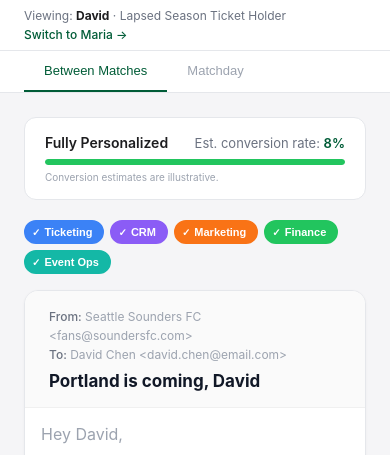
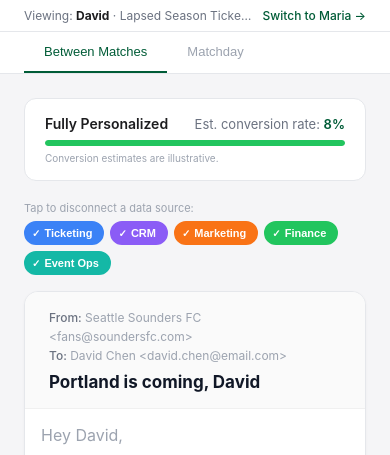
Before and after one commit to Tkranwin/fan-intelligence-prototype, a Flask app: page /briefing/david in a window 390 px wide. Shown: the part 52-507 px from the top of the page. Run offline with Flask 3, Linux system fonts and the light colour scheme.

Commit message:
Fix duplicate persona switcher and mobile layout consistency
- Remove duplicate persona switcher from nav (keep only persona-bar)
- Prevent persona-bar from wrapping on mobile with nowrap
- Add "Tap to disconnect" label above mobile toggle pills

Co-Authored-By: Claude Opus 4.6 (1M context) <noreply@anthropic.com>

```diff
--- a/templates/briefing.html
+++ b/templates/briefing.html
@@ -34,13 +34,12 @@
     .persona-bar {
       background: #ffffff; border-bottom: 1px solid #e5e7eb;
       padding: 8px 24px; display: flex; align-items: center; justify-content: space-between;
-      flex-wrap: wrap; gap: 4px;
+      flex-wrap: nowrap; gap: 8px;
     }
-    .persona-bar-info { font-size: 12px; color: #6b7280; }
+    .persona-bar-info { font-size: 12px; color: #6b7280; white-space: nowrap; overflow: hidden; text-overflow: ellipsis; min-width: 0; }
     .persona-bar-info strong { color: #1d1d1f; }
-    .persona-bar-switch { font-size: 12px; color: #005C37; text-decoration: none; font-weight: 500; }
+    .persona-bar-switch { font-size: 12px; color: #005C37; text-decoration: none; font-weight: 500; white-space: nowrap; flex-shrink: 0; }
     .persona-bar-switch:hover { color: #00804d; }
-    .desktop-only { display: flex; }
     @media (max-width: 768px) {
       .desktop-only { display: none; }
     }
@@ -207,6 +206,7 @@
     @media (max-width: 768px) {
       .toggle-panel { display: none; }
       .mobile-toggles { display: flex; }
+      .mobile-toggles-label { display: block !important; }
       .content-grid { flex-direction: column; }
       .briefing-body { padding: 16px; }
       .cta-area { padding: 0 16px 16px; }
@@ -219,13 +219,9 @@
   <!-- Nav -->
   <nav class="nav">
     <a href="/" class="nav-brand">Fan Intelligence Prototype</a>
-    <div class="nav-right desktop-only">
-      <span class="nav-persona">{{ persona.display_name }}</span>
-      <a href="/briefing/{{ other_persona.id }}" class="nav-switch">Switch to {{ other_persona.display_name }} &rarr;</a>
-    </div>
   </nav>
 
-  <!-- Persona context bar (mobile-friendly) -->
+  <!-- Persona context bar -->
   <div class="persona-bar">
     <span class="persona-bar-info">Viewing: <strong>{{ persona.display_name }}</strong> &middot; {{ persona.tagline }}</span>
     <a href="/briefing/{{ other_persona.id }}" class="persona-bar-switch">Switch to {{ other_persona.display_name }} &rarr;</a>
@@ -252,6 +248,7 @@
     </div>
 
     <!-- Mobile toggle pills -->
+    <div style="display:none;font-size:11px;color:#9ca3af;margin-bottom:6px;" class="mobile-toggles-label">Tap to disconnect a data source:</div>
     <div class="mobile-toggles" id="mobile-toggles"></div>
 
     <!-- Grid: toggles + briefing -->
```
